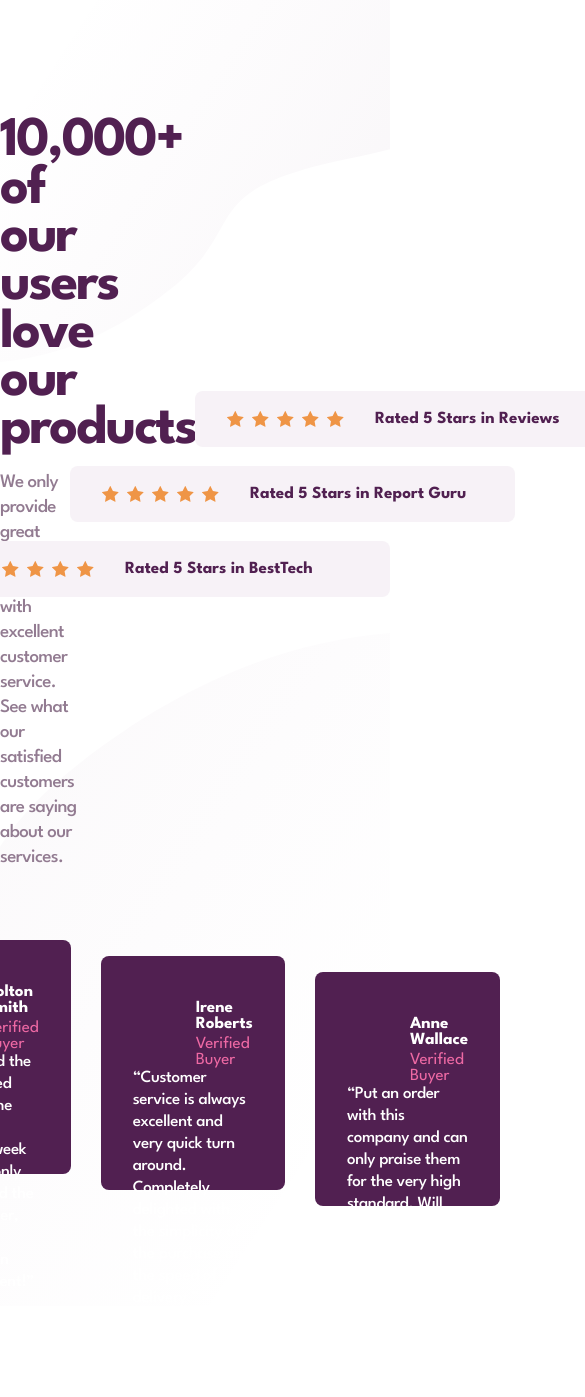
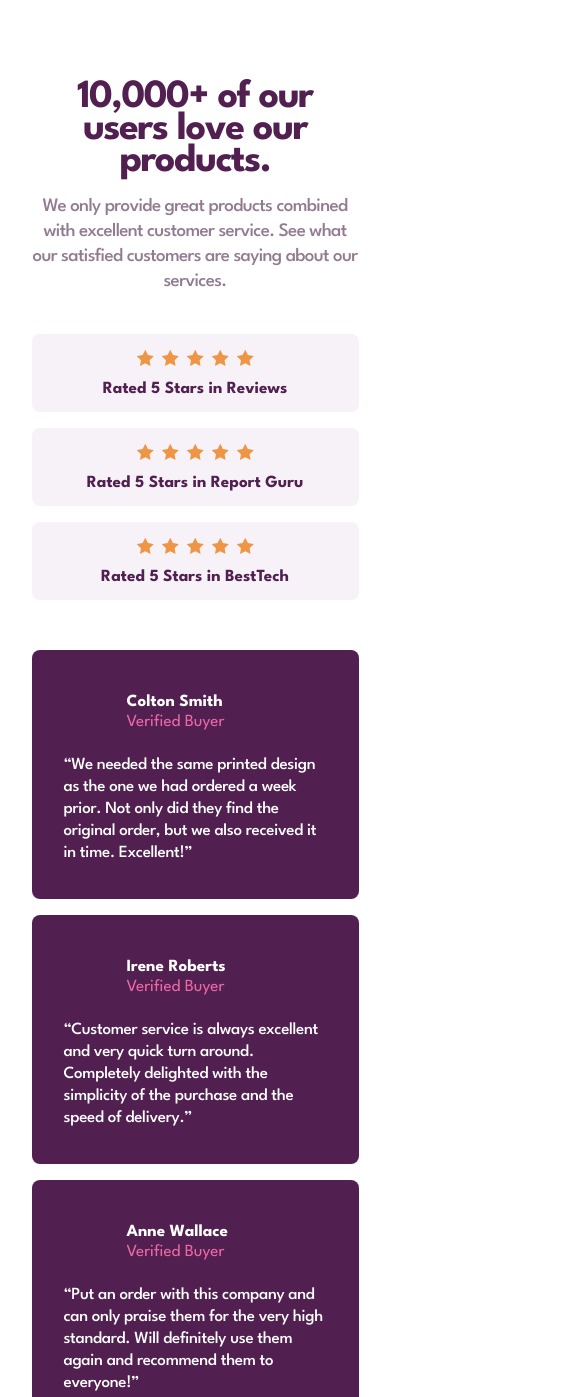
Before and after one commit to stoneandre/Social-proof, a plain HTML site: page index.html in a window 390 px wide. Shown: the top 1397 px of the page, 585 px wide, since content can reach past the window. Before the commit the page ends 1309 px from the top, so only its background shows below. Drawn offline with Linux system fonts and the light colour scheme.

Commit message:
add media

```diff
--- a/style.css
+++ b/style.css
@@ -119,13 +119,14 @@ h2 {
 }
 
 .bottom article {
-    width: 350px;
-    height: 234px;
+    max-width: 350px;
+    min-height: 234px;
     border-radius: 8px;
     background-color: #512051;
     padding: 40px 32px 35px;
 }
-.bottom article div{
+
+.bottom article div {
     height: 40px;
     padding-left: 63px;
     margin-bottom: 31px;
@@ -134,6 +135,7 @@ h2 {
     background-repeat: no-repeat;
     background-size: 40px 40px;
 }
+
 .bottom article:nth-child(1) {
     align-self: flex-start;
 }
@@ -145,19 +147,23 @@ h2 {
 .bottom article:nth-child(3) {
     align-self: flex-end;
 }
-.bottom article:nth-child(1) div{
+
+.bottom article:nth-child(1) div {
     background-image: url(./images/image-colton.png);
 }
-.bottom article:nth-child(2) div{
+
+.bottom article:nth-child(2) div {
     background-image: url(./images/image-irene.png);
 }
-.bottom article:nth-child(3) div{
+
+.bottom article:nth-child(3) div {
     background-image: url(./images/image-anne.png);
 }
+
 .text {
     font-size: 17px;
     line-height: 22px;
-    letter-spacing: -0.303571px;
+    letter-spacing: -0.3px;
     color: #FFFFFF;
 }
 
@@ -175,3 +181,85 @@ h4 {
     color: #EE69A4;
     font-weight: 400;
 }
+
+@media(max-width:985px) {
+    section {
+        max-width: 375px;
+        width: 100%;
+    }
+
+    .top.fbx {
+        /* display: block; */
+        flex-direction: column;
+        text-align: center;
+        margin-bottom: 50px;
+    }
+
+    .bottom.fbx {
+        flex-direction: column;
+        padding-right: 24px;
+        padding-left: 24px;
+        row-gap: 16px;
+    }
+    .bottom article{
+        /* height: 248px; */
+    }
+    .bottom article:nth-child(1) {
+        align-self: center;
+    }
+
+    .bottom article:nth-child(3) {
+        align-self: center;
+    }
+
+    main {
+        max-width: 100%;
+        background-image: none;
+        padding-top: 82px;
+    }
+
+    h2 {
+        font-size: 40px;
+        line-height: 32px;
+        letter-spacing: -1.4px;
+    }
+
+
+    .top-left {
+        width: 100%;
+        padding-right: 24px;
+        padding-left: 24px;
+    }
+
+    .top-left p {
+        margin-bottom: 40px;
+    }
+
+    .top-right p {
+        width: 100%;
+        height: 78px;
+        padding-left: 0;
+        padding-top: 47px;
+        background-position: center top 16px;
+        justify-content: center;
+        padding-bottom: 15px;
+    }
+
+    .top-right.fbx {
+        width: 100%;
+        row-gap: 16px;
+        padding-right: 24px;
+        padding-left: 24px;
+    }
+
+    .top-right p:nth-child(1) {
+        align-self: center;
+    }
+
+    .top-right p:nth-child(3) {
+        align-self: center;
+    }
+    .bottom article div {
+        margin-bottom: 24px;
+    }
+}
```
